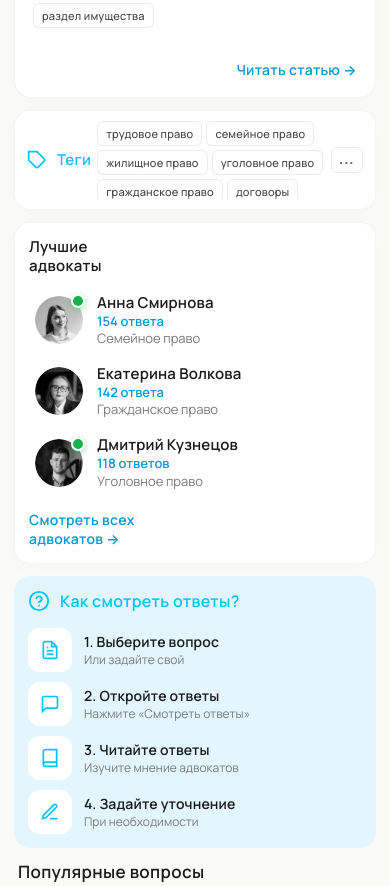
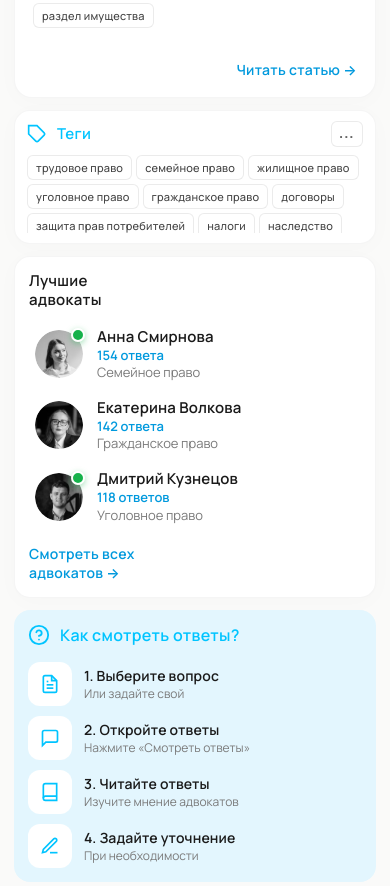
Before and after one commit to eKarimovArtur/pravdych, a plain HTML site: page index.html in a window 390 px wide. Shown: the part 857-1743 px from the top of the page. Drawn offline with Linux system fonts and the light colour scheme.

Commit message:
Update index.html

```diff
--- a/index.html
+++ b/index.html
@@ -358,12 +358,12 @@
 								.stat-number { font-size:20px; }
 								.hero-card { padding:18px; border-radius:18px; }
 								.card-title { font-size:17px; }
-								.tags-bar { padding:10px 12px; flex-wrap:nowrap; gap:6px; align-items:center; }
-								.tags-bar-left { flex-shrink:0; }
-								.tags-content { max-height:78px !important; display:flex; flex-wrap:wrap; gap:4px; overflow:hidden; transition:max-height 0.4s cubic-bezier(0.4,0,0.2,1); flex:1; min-width:0; }
+								.tags-bar { padding:10px 12px; flex-wrap:wrap; gap:8px; align-items:flex-start; }
+								.tags-bar-left { flex-shrink:0; width:100%; }
+								.tags-content { max-height:78px !important; display:flex; flex-wrap:wrap; gap:4px; overflow:hidden; transition:max-height 0.4s cubic-bezier(0.4,0,0.2,1); flex:1; min-width:0; width:100%; }
 								.tags-content.expanded { max-height:500px !important; }
 								.tags-content .card-tag { flex:0 1 auto; white-space:nowrap; font-size:11px; padding:4px 8px; }
-								.tags-more-btn { flex-shrink:0; width:32px; height:26px; display:flex !important; }
+								.tags-more-btn { flex-shrink:0; width:32px; height:26px; display:flex !important; margin-left:auto; }
 								.lawyers-bar { flex-direction:column; align-items:stretch; gap:12px; padding:14px; }
 								.lawyers-list { flex-direction:column; align-items:stretch; padding:0; gap:6px; }
 								.lawyer-item { padding:6px 6px; }
@@ -537,6 +537,7 @@
 						<line x1="7" y1="7" x2="7.01" y2="7"/>
 					</svg>
 					<span class="tags-title">Теги</span>
+					<button class="tags-more-btn" id="tagsToggleBtn">...</button>
 				</div>
 				<div class="tags-content" id="tagsContent">
 					<a href="#" class="card-tag">трудовое право</a>
@@ -552,7 +553,6 @@
 					<a href="#" class="card-tag">банкротство</a>
 					<a href="#" class="card-tag">автомобильное право</a>
 				</div>
-				<button class="tags-more-btn" id="tagsToggleBtn">...</button>
 			</section>
 			<section class="lawyers-bar">
 				<div class="lawyers-title">
@@ -1026,7 +1026,7 @@
 							</div>
 						</div>
 						<div class="footer-bottom">
-					<div class="footer-copy">© 2026 Правдычч.рф — Все права защищены</div>
+							<div class="footer-copy">© 2026 Правдыч.рф — Все права защищены</div>
 							<div class="footer-love">
 								Сделано с <span style="color:#ff3b30;">❤️</span> для людей
 							</div>
```
Lines whose indentation alone changed are shown as unchanged.
